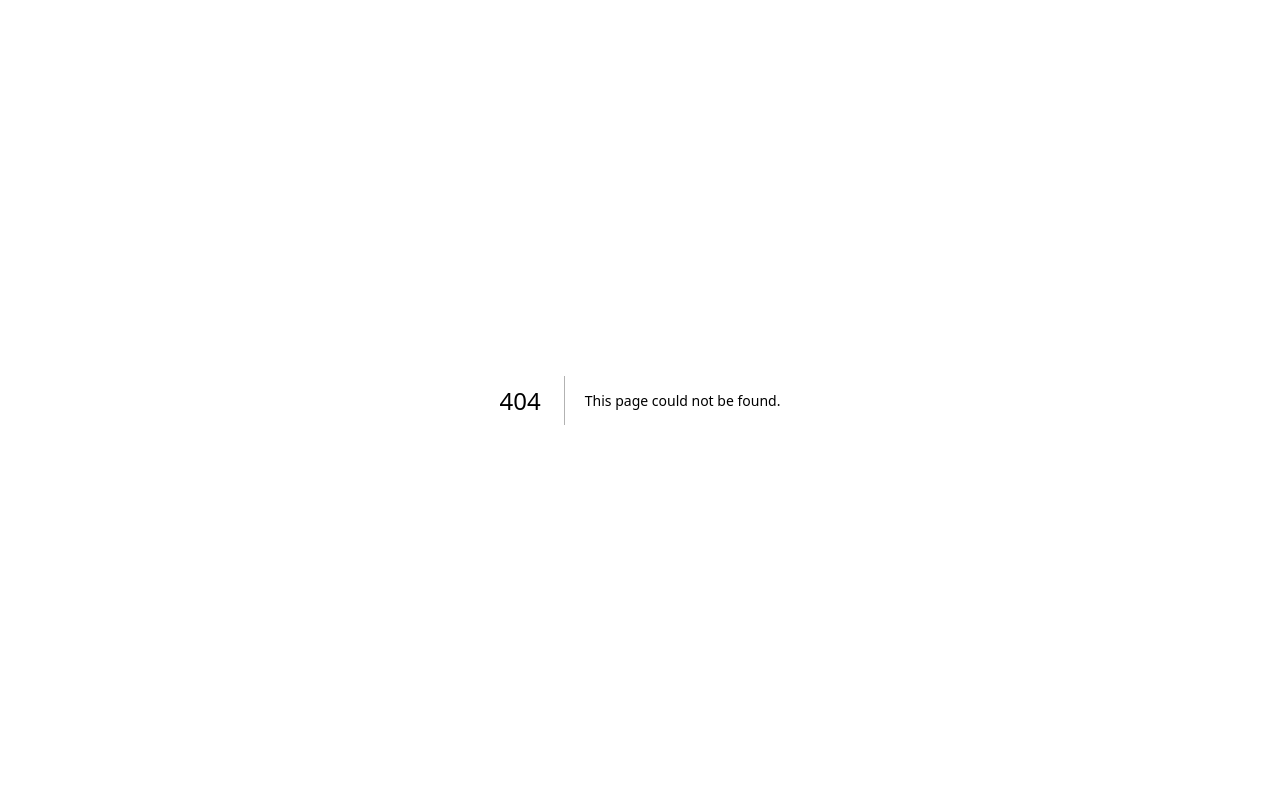
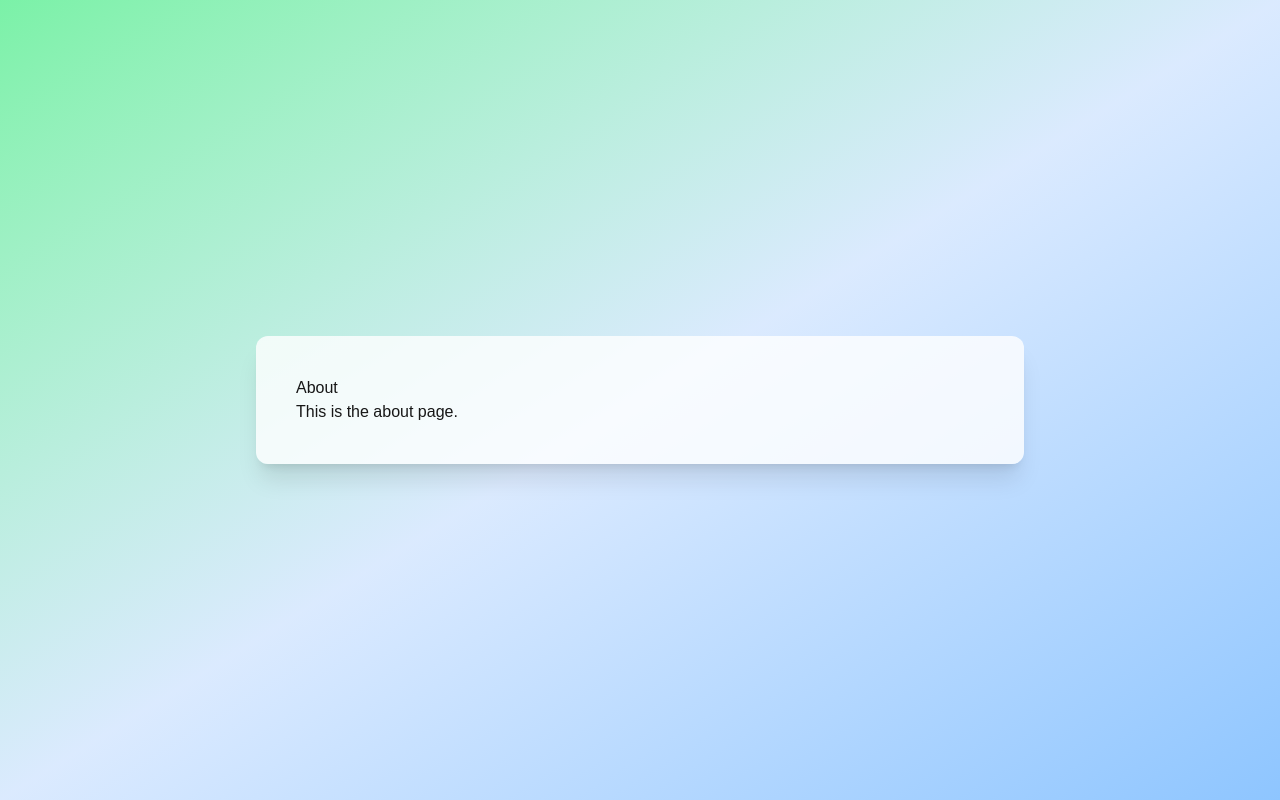
Before and after one commit to Abstha002/portfolio, a Next.js app: page /about in a window 1280 px wide. Before the commit this address had no page. Built offline with nearby package versions, Linux system fonts and the light colour scheme.

Commit message:
page added

```diff
--- /dev/null
+++ b/app/about/page.tsx
@@ -0,0 +1,12 @@
+export default function About() {
+  return (
+    <main className="min-h-screen w-full bg-gradient-to-br from-green-300 via-blue-100 to-blue-300 flex items-center justify-center">
+      <section className="bg-white/80 rounded-xl shadow-xl p-10 w-full max-w-3xl">
+    <div>
+      <h1>About</h1>
+      <p>This is the about page.</p>
+    </div>
+        </section>
+    </main>
+  );
+}
--- /dev/null
+++ b/app/contact/page.tsx
@@ -0,0 +1,12 @@
+export default function Contact() {
+  return (
+    <main className="min-h-screen w-full bg-gradient-to-br from-green-300 via-blue-100 to-blue-300 flex items-center justify-center">
+      <section className="bg-white/80 rounded-xl shadow-xl p-10 w-full max-w-3xl">
+    <div>
+      <h1>Contact</h1>
+      <p>This is the contact page.</p>
+    </div>
+        </section>
+    </main>
+  );
+}
--- a/app/page.tsx
+++ b/app/page.tsx
@@ -1,5 +1,5 @@
 import Image from "next/image";
-
+import Link from "next/link";
 export default function Home() {
   return (
     <main className="min-h-screen w-full bg-gradient-to-br from-green-300 via-blue-100 to-blue-300 flex items-center justify-center">
@@ -10,10 +10,14 @@ export default function Home() {
             <h1 className="text-3xl font-bold text-gray-800">Abhay Raj Shrestha</h1>
             <h2 className="text-xl text-gray-600 mb-4">Web Developer</h2>
             <nav className="flex gap-3">
-              <button className="px-4 py-2 rounded-lg border border-blue-500 text-blue-600 font-semibold hover:bg-blue-500 hover:text-white transition">Home</button>
-              <button className="px-4 py-2 rounded-lg border border-gray-400 text-gray-700 font-semibold hover:bg-gray-200 transition">About</button>
-              <button className="px-4 py-2 rounded-lg border border-gray-400 text-gray-700 font-semibold hover:bg-gray-200 transition">Projects</button>
-              <button className="px-4 py-2 rounded-lg border border-gray-400 text-gray-700 font-semibold hover:bg-gray-200 transition">Contact</button>
+            <Link href='/'>
+              <button className="px-4 py-2 rounded-lg border border-blue-500 text-blue-600 font-semibold hover:bg-blue-500 hover:text-white transition">Home</button></Link>
+              <Link href='/about'>
+              <button className="px-4 py-2 rounded-lg border border-gray-400 text-gray-700 font-semibold hover:bg-gray-200 transition">About</button></Link>
+              <Link href='/project'>
+              <button className="px-4 py-2 rounded-lg border border-gray-400 text-gray-700 font-semibold hover:bg-gray-200 transition">Projects</button></Link>
+              <Link href='/contact'>
+              <button className="px-4 py-2 rounded-lg border border-gray-400 text-gray-700 font-semibold hover:bg-gray-200 transition">Contact</button></Link>
             </nav>
           </div>
           {/* Image */}
--- /dev/null
+++ b/app/project/page.tsx
@@ -0,0 +1,12 @@
+export default function Project() {
+  return (
+    <main className="min-h-screen w-full bg-gradient-to-br from-green-300 via-blue-100 to-blue-300 flex items-center justify-center">
+      <section className="bg-white/80 rounded-xl shadow-xl p-10 w-full max-w-3xl">
+    <div>
+      <h1 className="text-3xl font-bold text-gray-800">Project</h1>
+      <p className="text-grey-500">This is the project page.</p>
+    </div>
+        </section>
+    </main>
+  );
+}
```
